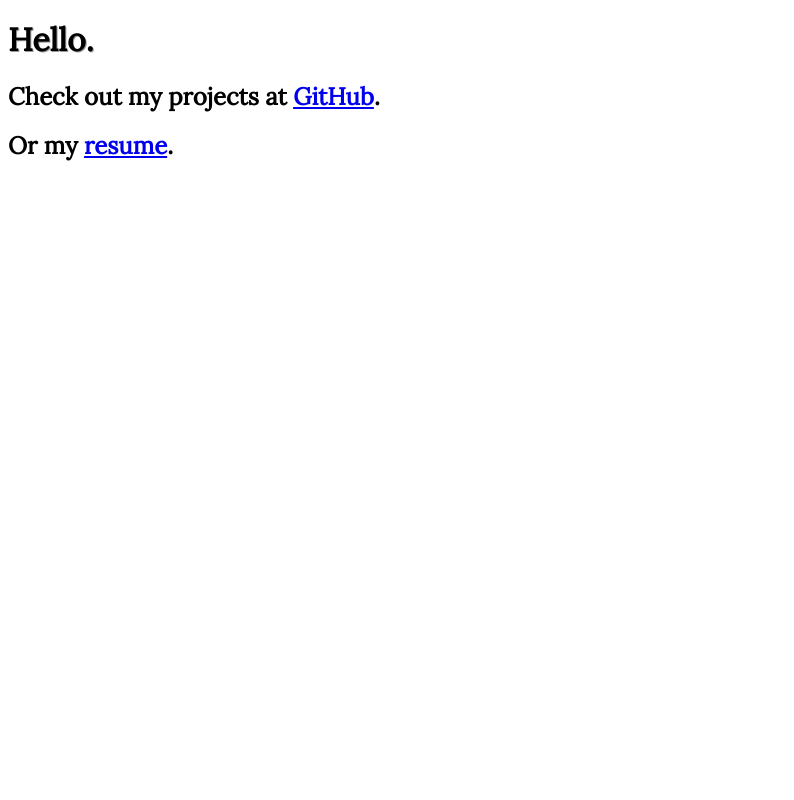
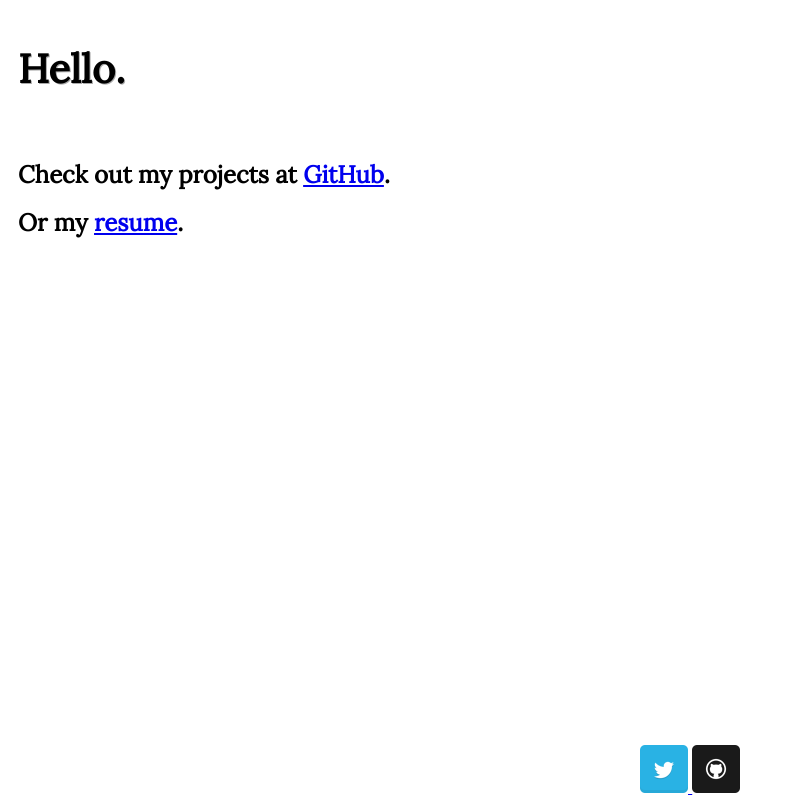
Before and after one commit to jmusarra/jmusarra.github.io, a plain HTML site: page index.html in a window 1280 px wide. Shown: the whole page, without its empty margins (0-794 px from the left). Drawn offline with Linux system fonts and the light colour scheme.

Commit message:
Added images

```diff
--- a/css/style.css
+++ b/css/style.css
@@ -1,13 +1,27 @@
 @font-face {
     font-family: Lora;
     src: url(../fonts/Lora-Regular.ttf);
-    font-weight:400;
+    font-weight: 400;
 }
 
 body {
     font-family: Lora;
+    padding: 10px;
 }
 
 h1 {
-    text-shadow: 1px 1px #999999;
+    font-size: 250%;
+    text-shadow: 1px 1px #aaaaaa;
 }
+
+#socialPane {
+    position: fixed;
+    bottom: 0px;
+    left: 50%;
+    margin-bottom: 3px;
+}
+
+
+#socialPane > img {
+    padding: 3px;
+}
--- a/index.html
+++ b/index.html
@@ -5,9 +5,15 @@
 <title>
 jmusarra.github.io
 </title>
+
 <body>
 <h1>Hello.</h1>
+    <br />
 <h2>Check out my projects at <a href="http://github.com/jmusarra/">GitHub</a>.</h2>
 <h2>Or my <a href="http://jmusarra.github.io/resume/JohnMusarraResume2014.pdf">resume</a>.</h2>
+<div id="socialPane">
+    <a href="http://twitter.com/jmusarra/" title="Twitter"> <img src="img/Twitter.png"> </a>
+    <a href="https://github.com/jmusarra/" title="GitHub"> <img src="img/Github.png"> </a>
+</div>
 </body>
 </html>
```
Also changed, not shown: img/Github.png (added), img/Twitter.png (added).
